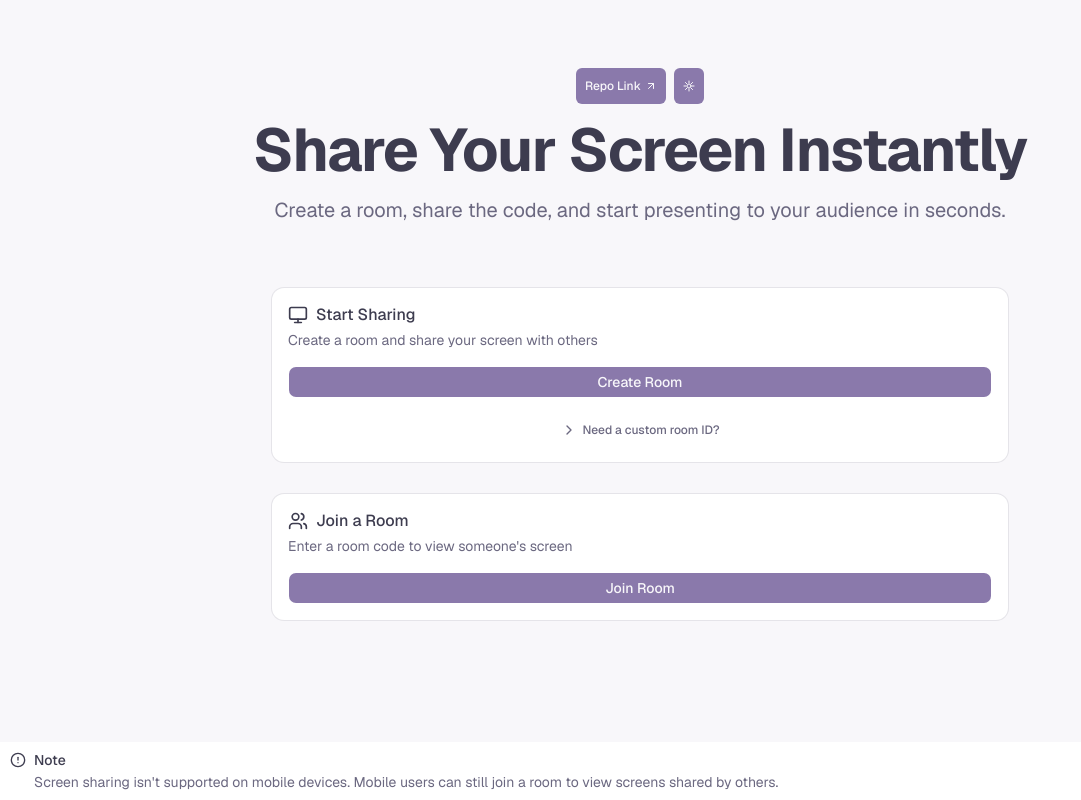
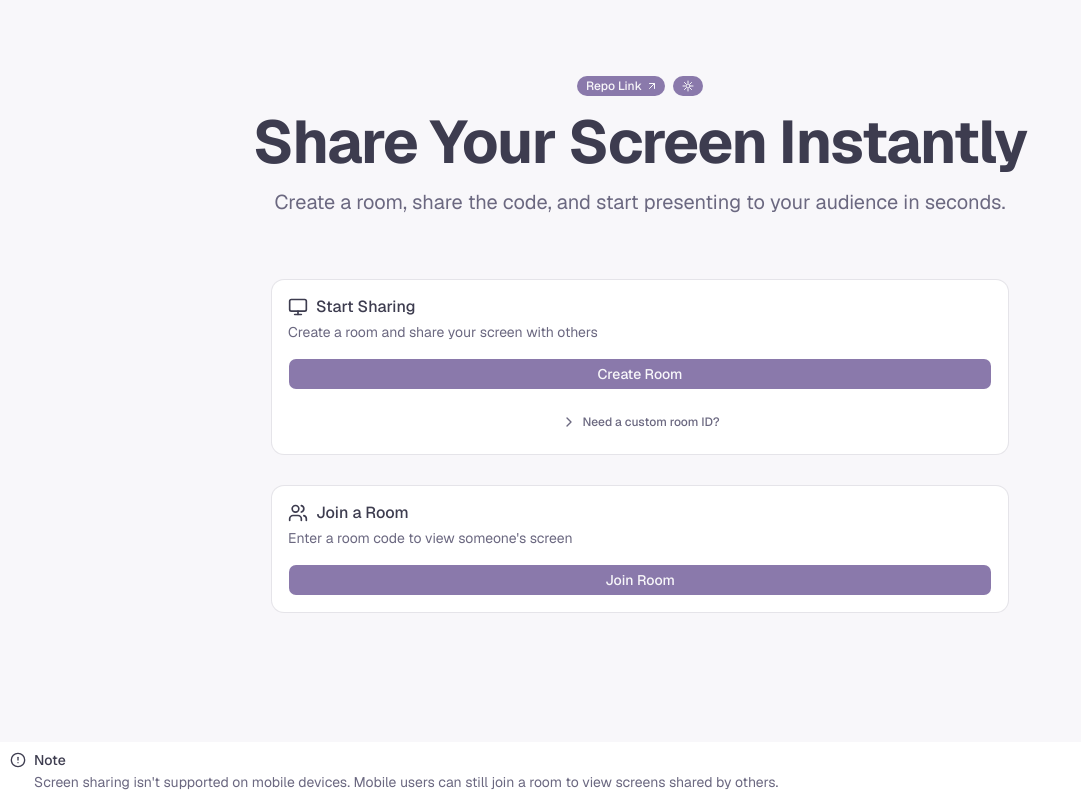
Before and after one commit to VA5UDEV/screen-sharing, a Next.js app: page / in a window 1280 px wide. Shown: the whole page, without its empty margins (0-1081 px from the left). Built offline with nearby package versions, Linux system fonts and the light colour scheme.

Commit message:
feat: ui fix

```diff
--- /dev/null
+++ b/components/ui/badge.tsx
@@ -0,0 +1,49 @@
+import * as React from "react"
+import { cva, type VariantProps } from "class-variance-authority"
+import { Slot } from "radix-ui"
+
+import { cn } from "@/lib/utils"
+
+const badgeVariants = cva(
+  "group/badge inline-flex h-5 w-fit shrink-0 items-center justify-center gap-1 overflow-hidden rounded-4xl border border-transparent px-2 py-0.5 text-xs font-medium whitespace-nowrap transition-all focus-visible:border-ring focus-visible:ring-[3px] focus-visible:ring-ring/50 has-data-[icon=inline-end]:pr-1.5 has-data-[icon=inline-start]:pl-1.5 aria-invalid:border-destructive aria-invalid:ring-destructive/20 dark:aria-invalid:ring-destructive/40 [&>svg]:pointer-events-none [&>svg]:size-3!",
+  {
+    variants: {
+      variant: {
+        default: "bg-primary text-primary-foreground [a]:hover:bg-primary/80",
+        secondary:
+          "bg-secondary text-secondary-foreground [a]:hover:bg-secondary/80",
+        destructive:
+          "bg-destructive/10 text-destructive focus-visible:ring-destructive/20 dark:bg-destructive/20 dark:focus-visible:ring-destructive/40 [a]:hover:bg-destructive/20",
+        outline:
+          "border-border text-foreground [a]:hover:bg-muted [a]:hover:text-muted-foreground",
+        ghost:
+          "hover:bg-muted hover:text-muted-foreground dark:hover:bg-muted/50",
+        link: "text-primary underline-offset-4 hover:underline",
+      },
+    },
+    defaultVariants: {
+      variant: "default",
+    },
+  }
+)
+
+function Badge({
+  className,
+  variant = "default",
+  asChild = false,
+  ...props
+}: React.ComponentProps<"span"> &
+  VariantProps<typeof badgeVariants> & { asChild?: boolean }) {
+  const Comp = asChild ? Slot.Root : "span"
+
+  return (
+    <Comp
+      data-slot="badge"
+      data-variant={variant}
+      className={cn(badgeVariants({ variant }), className)}
+      {...props}
+    />
+  )
+}
+
+export { Badge, badgeVariants }
```
